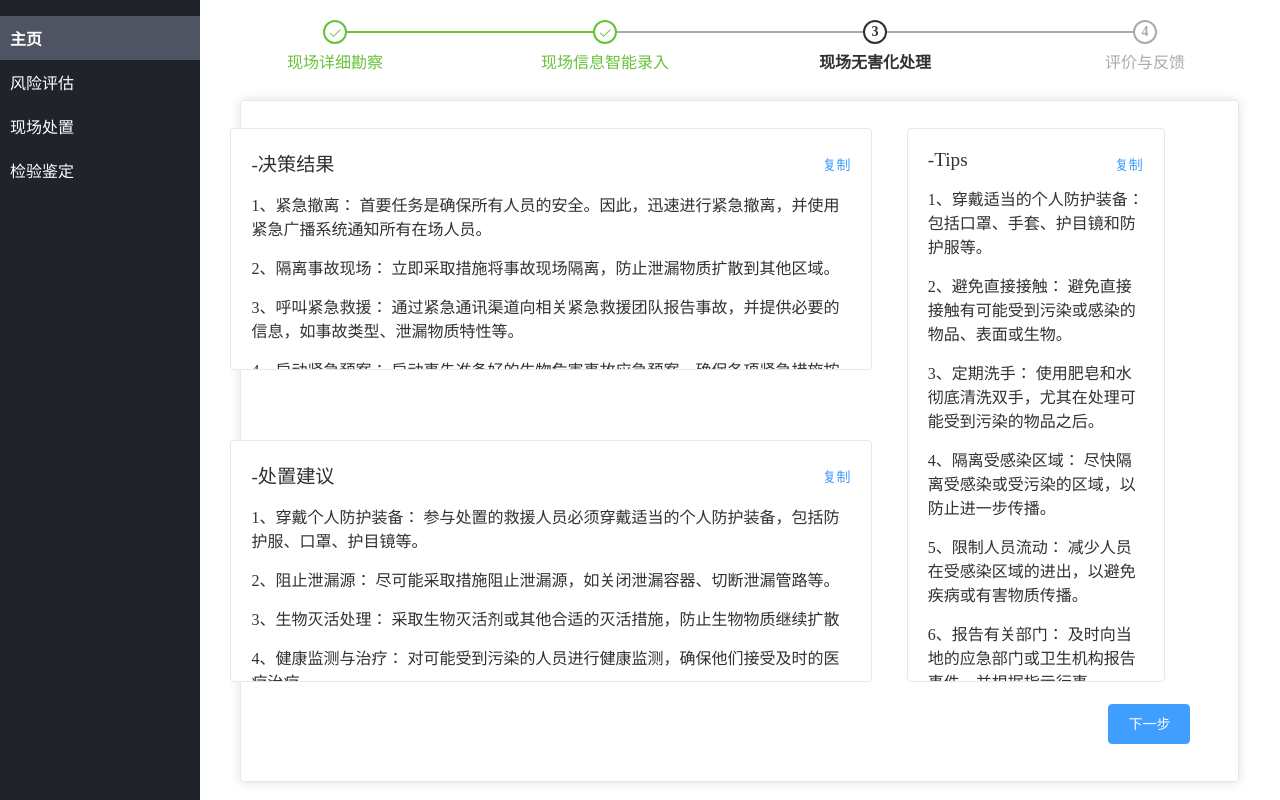
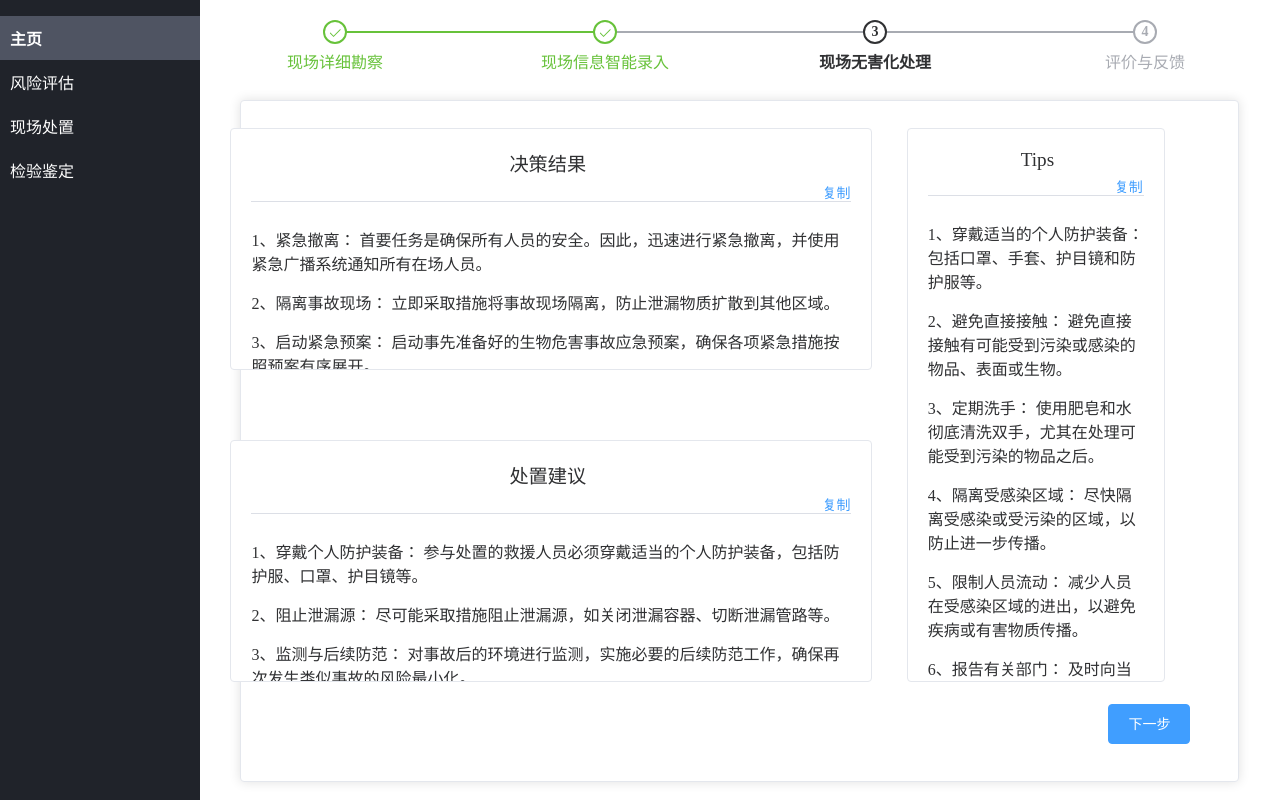
Before and after one commit to zhoumuyao/swaq-web, a Vue app: page /handle3 in a window 1280 px wide. Built offline with nearby package versions, Linux system fonts and the light colour scheme.

Commit message:
优化handle3，增加复制功能

```diff
--- a/src/views/handle/handle3.vue
+++ b/src/views/handle/handle3.vue
@@ -18,24 +18,26 @@
           <el-card class="left-top-container" shadow="hover">
             <!-- 左上方的内容 -->
             <div slot="header" class="card-title">
-              <span>-决策结果</span>
-              <el-button style="float: right; padding: 3px 0" type="text">复制</el-button>
+              <span style="margin:0 43%;">决策结果</span>
+              <el-button style="float: right; padding: 3px 0" type="text" @click="copy('result')">复制</el-button>
+              <el-divider></el-divider>
             </div>
             <!-- 循环遍历决策结果-->
-            <div v-for="(result,index) in Results" :key="index" style="margin-top: 15px">{{index+1}}、{{result}}
+            <div class="result" v-for="(result,index) in Results" :key="index" style="margin-top: 15px">{{index+1}}、{{result}}
             </div>
           </el-card>
 
           <el-card class="left-bottom-container" shadow="hover">
             <!-- 左下方的内容 -->
             <div slot="header" class="card-title">
-              <span>-处置建议</span>
-              <el-button style="float: right; padding: 3px 0" type="text">复制</el-button>
+              <span style="margin:0 43%;">处置建议</span>
+              <el-button style="float: right; padding: 3px 0" type="text" @click="copy('suggest')">复制</el-button>
+              <el-divider></el-divider>
             </div>
             <!-- 循环遍历处置意见-->
 
             <div>
-              <div v-for="(suggest,index) in Suggests" :key="index" style="margin-top: 15px">
+              <div class="suggest" v-for="(suggest,index) in Suggests" :key="index" style="margin-top: 15px">
                 {{index+1}}、{{suggest}}
               </div>
             </div>
@@ -44,12 +46,13 @@
           <el-card class="right-container" shadow="hover">
             <!-- 右侧的内容 -->
             <div slot="header" class="card-title" >
-              <span>-Tips</span>
-              <el-button style="float: right; padding: 3px 0" type="text">复制</el-button>
+              <span style="margin:0 43%;">Tips</span>
+              <el-button style="float: right; padding: 3px 0" type="text" @click="copy('tips')">复制</el-button>
+              <el-divider></el-divider>
             </div>
             <!-- 循环遍TIPS-->
             <div>
-              <div v-for="(tip,index) in Tips" :key="index" style="margin-top: 15px">
+              <div class="tips" v-for="(tip,index) in Tips" :key="index" style="margin-top: 15px">
                 {{index+1}}、{{tip}}
               </div>
             </div>
@@ -80,14 +83,14 @@ const value = ref('');
 
 const Results = ref(['紧急撤离： 首要任务是确保所有人员的安全。因此，迅速进行紧急撤离，并使用紧急广播系统通知所有在场人员。',
   '隔离事故现场： 立即采取措施将事故现场隔离，防止泄漏物质扩散到其他区域。',
-  '呼叫紧急救援： 通过紧急通讯渠道向相关紧急救援团队报告事故，并提供必要的信息，如事故类型、泄漏物质特性等。',
+  // '呼叫紧急救援： 通过紧急通讯渠道向相关紧急救援团队报告事故，并提供必要的信息，如事故类型、泄漏物质特性等。',
   '启动紧急预案： 启动事先准备好的生物危害事故应急预案，确保各项紧急措施按照预案有序展开。'])
 
 const Suggests = ref([
     '穿戴个人防护装备： 参与处置的救援人员必须穿戴适当的个人防护装备，包括防护服、口罩、护目镜等。',
     '阻止泄漏源： 尽可能采取措施阻止泄漏源，如关闭泄漏容器、切断泄漏管路等。',
-    '生物灭活处理： 采取生物灭活剂或其他合适的灭活措施，防止生物物质继续扩散',
-    '健康监测与治疗： 对可能受到污染的人员进行健康监测，确保他们接受及时的医疗治疗。',
+    // '生物灭活处理： 采取生物灭活剂或其他合适的灭活措施，防止生物物质继续扩散',
+    // '健康监测与治疗： 对可能受到污染的人员进行健康监测，确保他们接受及时的医疗治疗。',
     '监测与后续防范： 对事故后的环境进行监测，实施必要的后续防范工作，确保再次发生类似事故的风险最小化。'
 ])
 
@@ -98,10 +101,45 @@ const Tips = ref([
   '隔离受感染区域： 尽快隔离受感染或受污染的区域，以防止进一步传播。',
   '限制人员流动： 减少人员在受感染区域的进出，以避免疾病或有害物质传播。',
   '报告有关部门： 及时向当地的应急部门或卫生机构报告事件，并根据指示行事。',
-  ' 提供应急医疗服务： 为受伤或可能受感染的人员提供紧急医疗服务。',
-  '使用有效消毒剂： 使用有效的消毒剂对受感染或受污染的区域进行消毒，以确保杀灭可能的病原体或危险物质。'
+  // ' 提供应急医疗服务： 为受伤或可能受感染的人员提供紧急医疗服务。',
+  // '使用有效消毒剂： 使用有效的消毒剂对受感染或受污染的区域进行消毒，以确保杀灭可能的病原体或危险物质。'
 ])
+const copy = (selector) =>{
+  let elements = null;
+  if (selector === 'suggest'){
+    elements = document.querySelectorAll('.suggest');
+  }else if(selector === 'result'){
+    elements = document.querySelectorAll('.result');
+  }else {
+    elements = document.querySelectorAll('.tips');
+  }
 
+  // 将所有元素的内容拼接成一个字符串
+  const suggestText = Array.from(elements).map(element => element.innerText).join("\n");
+
+  // 创建临时textarea元素以复制文本
+  const tempTextArea = document.createElement("textarea");
+  tempTextArea.value = suggestText;
+  document.body.appendChild(tempTextArea);
+  tempTextArea.select();
+
+  // 执行复制操作
+  document.execCommand("copy");
+
+  // 移除临时创建的textarea
+  document.body.removeChild(tempTextArea);
+
+
+
+  ElMessage({
+    message: '已复制到剪贴板',
+    grouping: true,
+    type: 'success',
+  })
+
+
+
+}
 
 </script>
 
```
